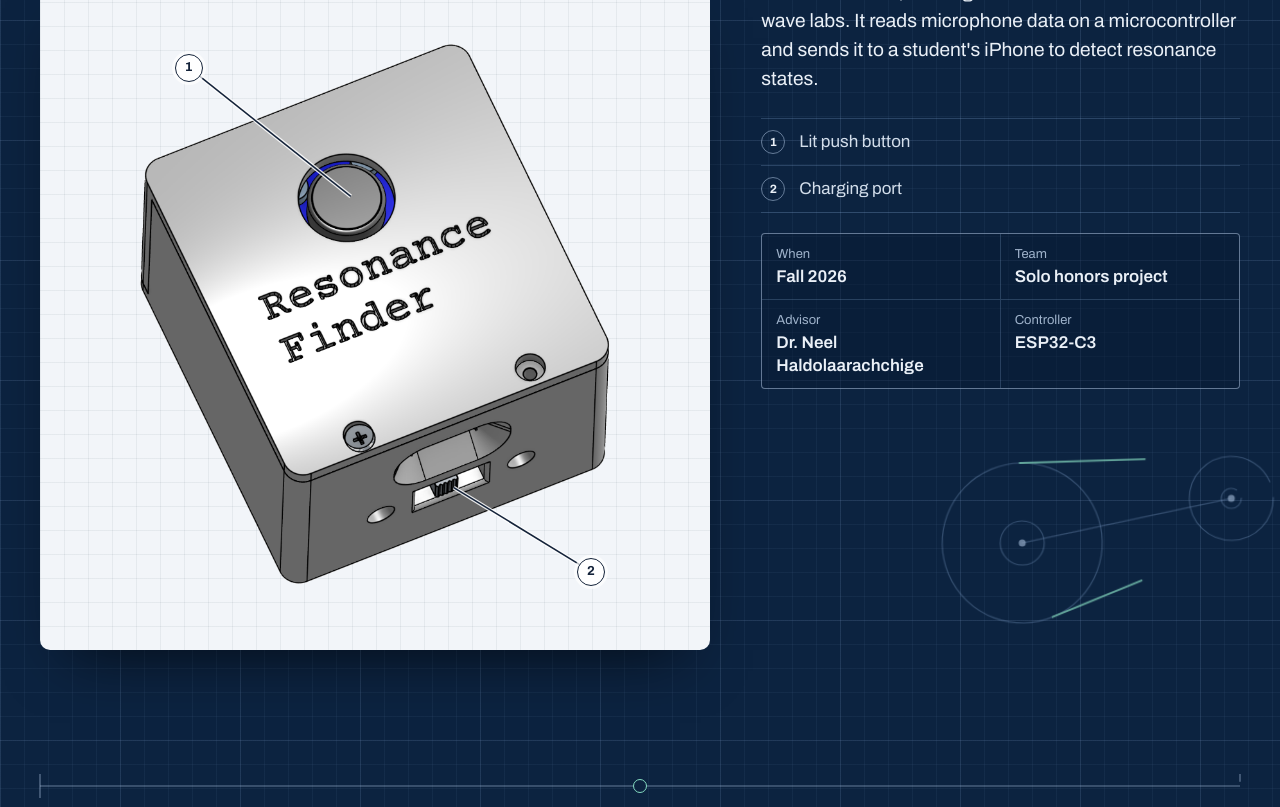
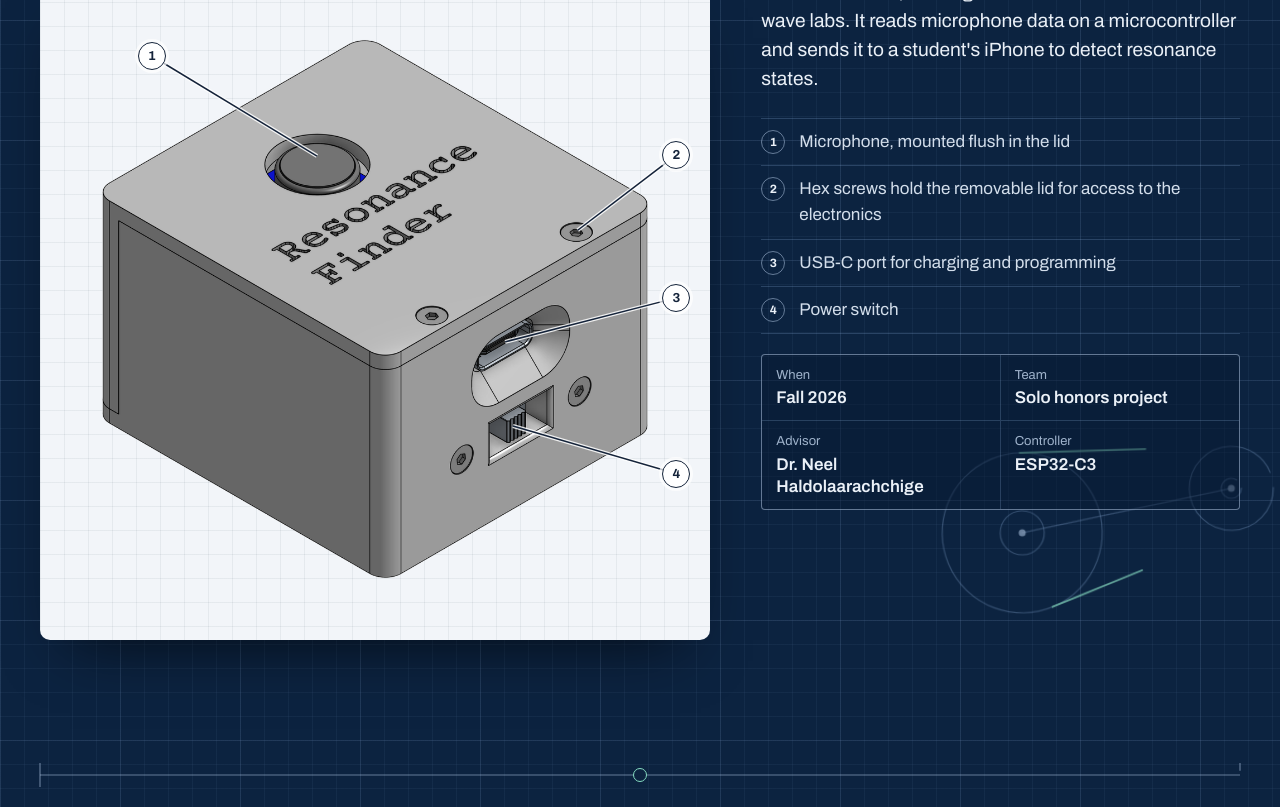
Before and after one commit to trydell29/Mechanical-Design-Portfolio-Tyler-Rydell, a React (Vite) app: page / in a window 1280 px wide. Shown: the part 5620-6427 px from the top of the page. Built offline with nearby package versions, Linux system fonts and the light colour scheme.

Commit message:
Update Resonance Finder render and callouts (microphone, lid screws, USB-C, power switch)
Co-Authored-By: Claude Opus 5.5 <noreply@anthropic.com>
Claude-Session: https://claude.ai/code/session_01UJoAhQq26ZiJCAmbM4omh7

```diff
--- a/src/content.js
+++ b/src/content.js
@@ -229,8 +229,10 @@ export const projects = [
       "A self-contained, rechargeable wireless device for sound wave labs. It reads microphone data on a microcontroller and sends it to a student's iPhone to detect resonance states.",
     image: { src: "/images/resonance-finder.png", alt: "CAD render of the Resonance Finder enclosure with a lit push button" },
     callouts: [
-      { x: 45, y: 29, lx: 12, ly: 6, label: "Lit push button" },
-      { x: 66, y: 81, lx: 94, ly: 96, label: "Charging port" },
+      { x: 39.6, y: 22.2, lx: 10, ly: 4, label: "Microphone, mounted flush in the lid" },
+      { x: 86.3, y: 35.7, lx: 104, ly: 22, label: "Hex screws hold the removable lid for access to the electronics" },
+      { x: 73.3, y: 56, lx: 104, ly: 48, label: "USB-C port for charging and programming" },
+      { x: 74.7, y: 71.3, lx: 104, ly: 80, label: "Power switch" },
     ],
     notes: [],
     result: "",
```
Also changed, not shown: public/images/resonance-finder.png.
